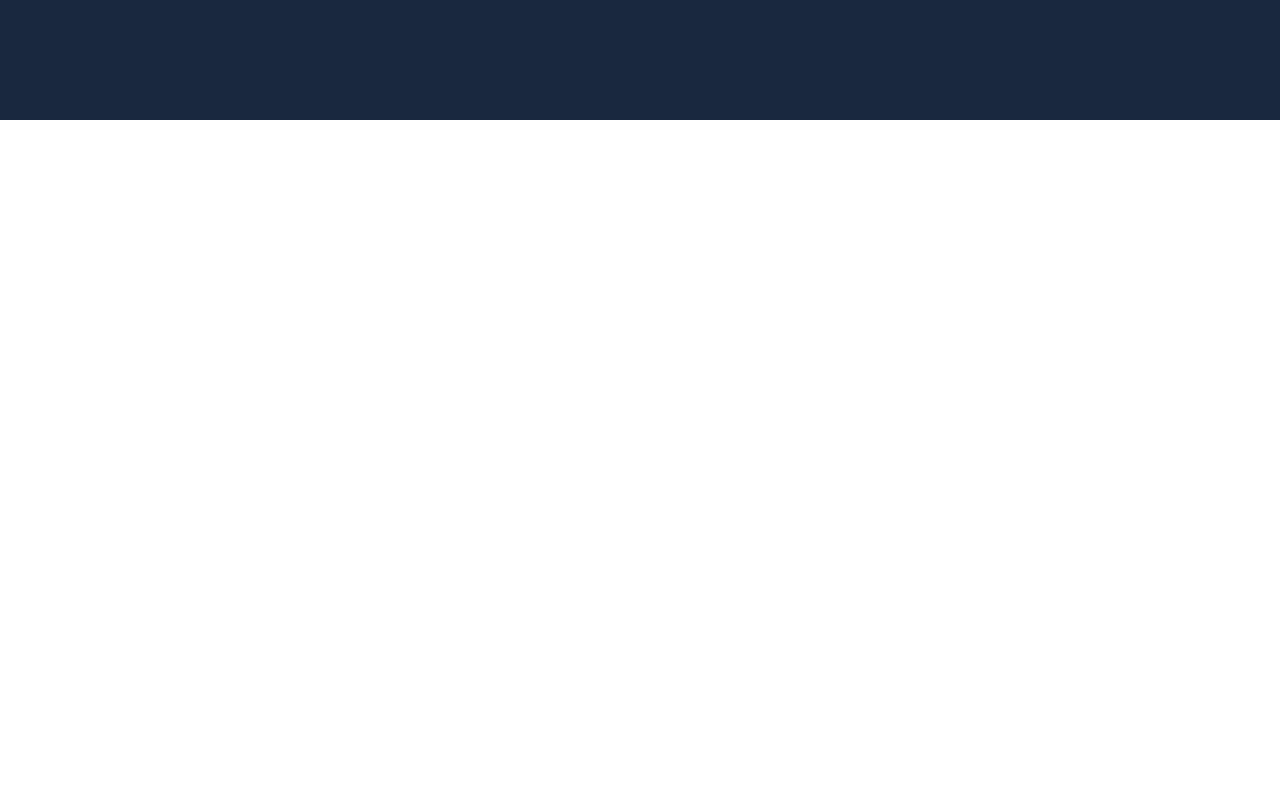
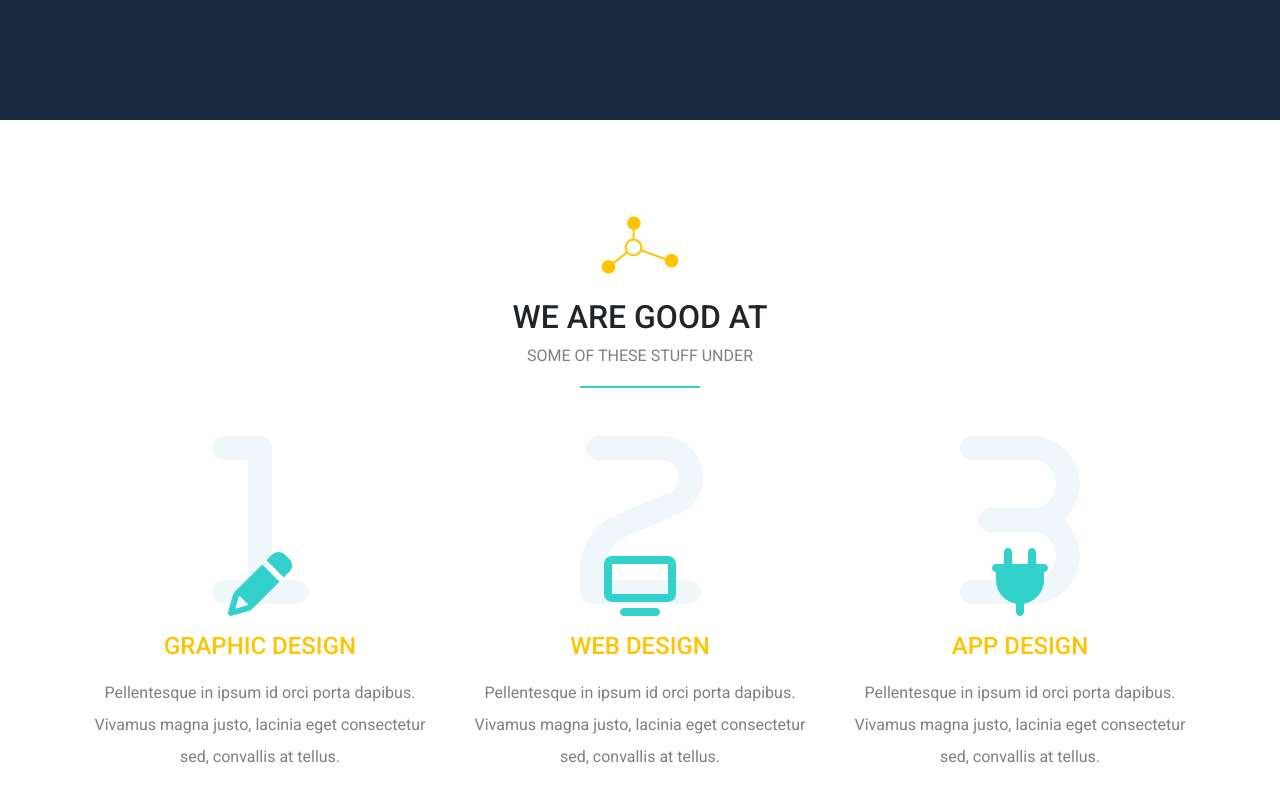
Before and after one commit to si3aa/Boot_Strap_Temp_1, a plain HTML site: page index.html in a window 1280 px wide. Shown: the part 680-1482 px from the top of the page. Drawn offline with Linux system fonts and the light colour scheme.

Commit message:
Create Features Section

```diff
--- a/css/bondi.css
+++ b/css/bondi.css
@@ -18,6 +18,16 @@ body{
 .main-btn:hover{
     color: var(--dark-color);
     background-color: white;
+}
+.main-title::after{
+    content: "";
+    width: 120px;
+    height: 2px;
+    background-color: var(--green-color);
+    position: absolute;
+    bottom: -20px;
+    left: 50%;
+    transform: translateX(-50%);
 }
 /*Start Navbar*/
 .navbar{
@@ -57,3 +67,24 @@ body{
     min-height: calc(100vh - 72px);
 }
 /*End Landing*/
+
+/*Start Features*/
+.features .icon-holder{
+    height: 200px;
+}
+.features .icon-holder svg{
+    left: 50%;
+    transform: translateX(-50%);
+}
+.features .icon-holder .number{
+    font-size: 12rem;
+    color: var(--section-color);
+
+}
+.features .icon-holder .icon{
+    color: var(--green-color);
+}
+.features .feat h4{
+    color: var(--yellow-color);
+}
+/*End Features*/
--- a/index.html
+++ b/index.html
@@ -61,14 +61,76 @@
     </nav>
     <!-- End Navbar -->
     <!-- Start Landing -->
-    <div class="landing text-light d-flex justify-content-center align-items-center ">
+    <div
+      class="landing text-light d-flex justify-content-center align-items-center"
+    >
       <div class="text-center">
         <h1>Taste the Creativity</h1>
-        <p class="fs-5 mb-5 text-white-50"> We make awesome graphic and web design</p>
+        <p class="fs-5 mb-5 text-white-50">
+          We make awesome graphic and web design
+        </p>
         <a class="btn rounded-pill main-btn" href="#">Get Started</a>
       </div>
     </div>
     <!-- End Landing -->
+    <!-- Start Features -->
+    <div class="features text-center pt-5 pb-5">
+      <div class="container">
+        <div class="main-title mt-5 mb-5 position-relative">
+          <img class="mb-4" src="imgs/title.png" alt="" />
+          <h2 class="text-uppercase">We Are Good At</h2>
+          <p class="text-black-50 text-uppercase">some of these stuff under</p>
+        </div>
+        <div class="row">
+          <div class="col-md-6 col-lg-4">
+            <div class="feat">
+              <div class="icon-holder position-relative">
+                <i class="fa-solid fa-1 position-absolute bottom-0 number"></i>
+                <i
+                  class="fa-solid fa-pencil fa-4x position-absolute bottom-0 icon"
+                ></i>
+              </div>
+              <h4 class="mb-3 mt-3 text-uppercase">Graphic Design</h4>
+              <p class="text-black-50 lh-lg">
+                Pellentesque in ipsum id orci porta dapibus. Vivamus magna
+                justo, lacinia eget consectetur sed, convallis at tellus.
+              </p>
+            </div>
+          </div>
+          <div class="col-md-6 col-lg-4">
+            <div class="feat">
+              <div class="icon-holder position-relative">
+                <i class="fa-solid fa-2 position-absolute bottom-0 number"></i>
+                <i
+                  class="fa-solid fa-tv fa-4x position-absolute bottom-0 icon"
+                ></i>
+              </div>
+              <h4 class="mb-3 mt-3 text-uppercase">web Design</h4>
+              <p class="text-black-50 lh-lg">
+                Pellentesque in ipsum id orci porta dapibus. Vivamus magna
+                justo, lacinia eget consectetur sed, convallis at tellus.
+              </p>
+            </div>
+          </div>
+          <div class="col-md-6 col-lg-4">
+            <div class="feat">
+              <div class="icon-holder position-relative">
+                <i class="fa-solid fa-3 position-absolute bottom-0 number"></i>
+                <i
+                  class="fa-solid fa-plug fa-4x position-absolute bottom-0 icon"
+                ></i>
+              </div>
+              <h4 class="mb-3 mt-3 text-uppercase">App Design</h4>
+              <p class="text-black-50 lh-lg">
+                Pellentesque in ipsum id orci porta dapibus. Vivamus magna
+                justo, lacinia eget consectetur sed, convallis at tellus.
+              </p>
+            </div>
+          </div>
+        </div>
+      </div>
+    </div>
+    <!-- End Features -->
     <script src="js/bootstrap.bundle.min.js"></script>
     <script src="js/all.min.js"></script>
   </body>
```
